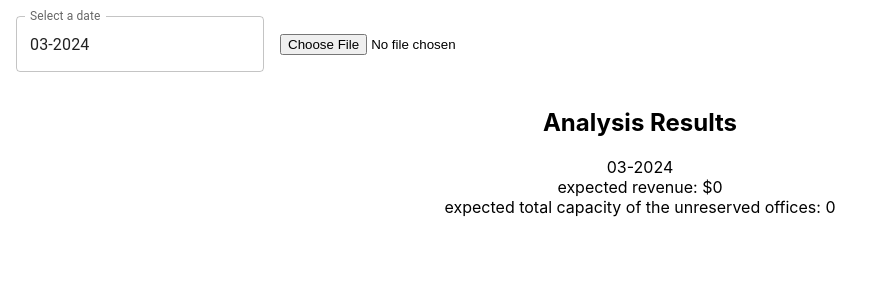
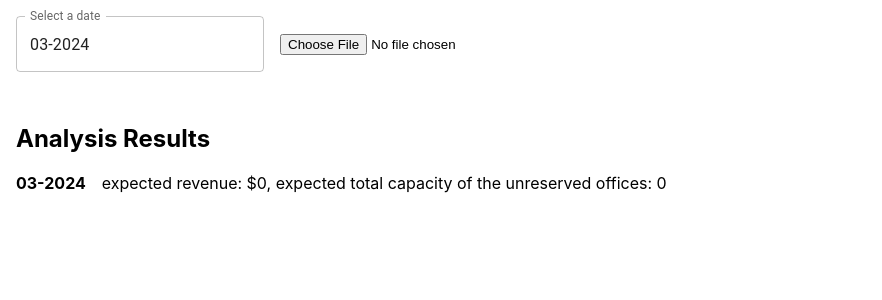
Before and after one commit to hagarr89/office-reservation, a React (Create React App) app: page / in a window 1280 px wide. Shown: the top 300 px of the page, without its empty margins (0-882 px from the left). Built offline with nearby package versions, Linux system fonts and the light colour scheme.

Commit message:
fix stylr

```diff
--- a/package.json
+++ b/package.json
@@ -5,6 +5,7 @@
   "dependencies": {
     "@emotion/react": "^11.11.4",
     "@emotion/styled": "^11.11.0",
+    "@mui/icons-material": "^5.15.11",
     "@mui/x-date-pickers": "^6.19.5",
     "@testing-library/jest-dom": "^5.17.0",
     "@testing-library/react": "^13.4.0",
--- a/src/App.scss
+++ b/src/App.scss
@@ -1,5 +1,4 @@
 .App {
-  text-align: center;
   padding: 1rem;
 }
 .header {
--- a/src/components/AnalysisResults.tsx
+++ b/src/components/AnalysisResults/AnalysisResults.tsx
@@ -15,10 +15,10 @@ const AnalysisResults = ({
     <div className="AnalysisResults">
       <h2>Analysis Results</h2>
       <div className="info">
-        <div>{date.format("MM-YYYY")}</div>
-        <div>
+        <div className="date">{date.format("MM-YYYY")}</div>
+        <div className="content">
           {results
-            ? Object.keys(results).map((key) => <div>{results[key]}</div>)
+            ? Object.keys(results).map((key) => <span>{results[key]}</span>)
             : null}
         </div>
       </div>
--- /dev/null
+++ b/src/components/AnalysisResults/index.scss
@@ -0,0 +1,17 @@
+.AnalysisResults {
+  padding: 1rem 0 2rem;
+  .info {
+    display: flex;
+    align-items: center;
+    flex-wrap: wrap;
+    gap: 1rem;
+    .date {
+      font-weight: bold;
+    }
+    .content {
+      & > span:not(:last-child)::after {
+        content: ", ";
+      }
+    }
+  }
+}
--- /dev/null
+++ b/src/components/AnalysisResults/index.ts
@@ -0,0 +1,4 @@
+import AnalysisResults from "./AnalysisResults";
+import './index.scss'
+
+export default AnalysisResults;
--- a/src/components/CSVReader.tsx
+++ b/src/components/CSVReader/CSVReader.tsx
@@ -4,12 +4,14 @@ import {
   TableCell,
   TableHead,
   TableRow,
+  TableContainer,
+  Paper,
 } from "@mui/material";
 
 const CSVReader = <T extends { [x: string]: any }>({ data }: { data: T[] }) => {
   const headers = data?.length ? Object.keys(data[0]) : [];
   return (
-    <div>
+    <TableContainer component={Paper}>
       <Table>
         <TableHead>
           <TableRow>
@@ -22,13 +24,13 @@ const CSVReader = <T extends { [x: string]: any }>({ data }: { data: T[] }) => {
           {data?.map((row) => (
             <TableRow>
               {headers?.map((col) => (
-                <TableCell>{row[col as keyof T]}</TableCell>
+                <TableCell align="center">{row[col as keyof T]}</TableCell>
               ))}
             </TableRow>
           ))}
         </TableBody>
       </Table>
-    </div>
+    </TableContainer>
   );
 };
 
--- /dev/null
+++ b/src/components/CSVReader/index.ts
@@ -0,0 +1,3 @@
+import CSVReader from "./CSVReader";
+
+export default CSVReader;
--- a/src/components/CSVSelector.tsx
+++ b/src/components/CSVSelector/CSVSelector.tsx
@@ -1,7 +1,7 @@
 import React from "react";
 import Papa from "papaparse";
-import { IReservation } from "../store/reservationsStore";
-//need to chnage T type
+import { IReservation } from "../../store/reservationsStore";
+
 type Props<T> = {
   onChange(data: T[]): void;
 };
@@ -24,13 +24,21 @@ const CSVSelector = <T extends { [x: string]: any }>({
             },
           });
         else onChange([]);
-        // 6. call the onChange event
       } catch (error) {
         console.error(error);
       }
     }
   };
-  return <input type="file" accept=".csv" onChange={handleFileChange} />;
+  return (
+    <>
+      <input
+        type="file"
+        accept=".csv"
+        onChange={handleFileChange}
+        id="icon-button-file"
+      />
+    </>
+  );
 };
 
 export default CSVSelector;
--- /dev/null
+++ b/src/components/CSVSelector/index.ts
@@ -0,0 +1,3 @@
+import CSVSelector from './CSVSelector'
+
+export default CSVSelector;
--- /dev/null
+++ b/src/components/DatePickerInput/index.ts
@@ -0,0 +1,3 @@
+import DatePickerInput from "./DatePickerInput";
+
+export default DatePickerInput;
--- a/src/pages/Reservations.tsx
+++ b/src/pages/Reservations.tsx
@@ -1,7 +1,7 @@
 import CSVSelector from "../components/CSVSelector";
 import DatePickerInput from "../components/DatePickerInput";
 import reservationsStore, { IReservation } from "../store/reservationsStore";
-import CSVReader from "../components/CSVReader";
+import CSVReader from "../components/CSVReader/CSVReader";
 import AnalysisResults from "../components/AnalysisResults";
 import { observer } from "mobx-react";
 import dayjs, { Dayjs } from "dayjs";
```
Also changed, not shown: src/components/DatePickerInput/DatePickerInput.tsx (renamed from src/components/DatePickerInput.tsx), 1 other file (tests, documents, lock files or other folders).
